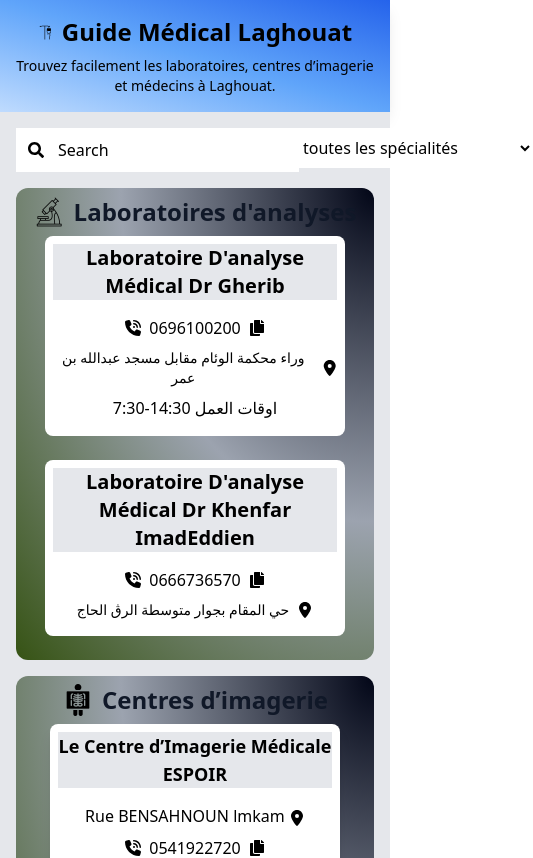
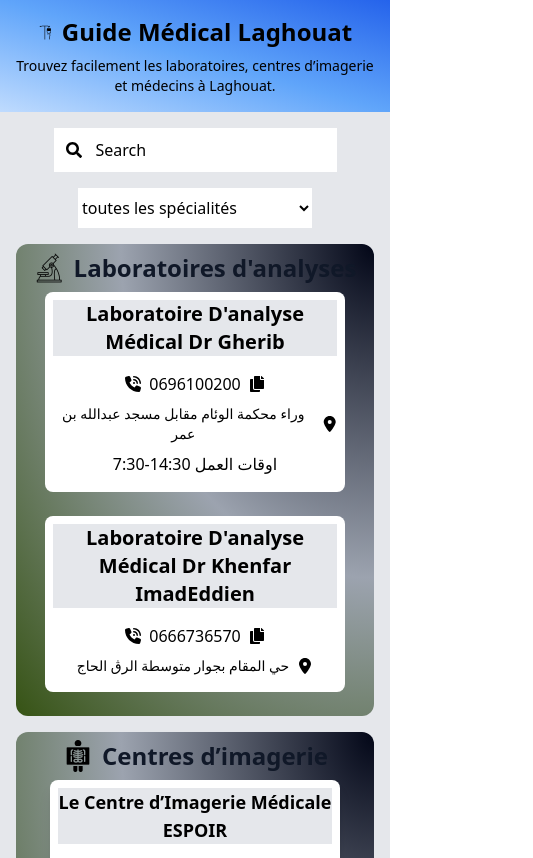
Before and after one commit to Medido1/Guide-M-dical-Laghouat, a React (Vite) app: page / in a window 390 px wide. Shown: the top 858 px of the page, 533 px wide, since content can reach past the window. Built offline with nearby package versions, Linux system fonts and the light colour scheme.

Commit message:
Fix and select layout in mobile

```diff
--- a/src/components/Main.jsx
+++ b/src/components/Main.jsx
@@ -62,8 +62,8 @@
 
   return (
     <main className="p-4 bg-gray-200 flex flex-col gap-4 flex-grow">
-       <div className="flex justify-between">
-          <div className="relative">
+       <div className="flex flex-col items-center gap-4 sm:flex-row sm:justify-between">
+          <div className="relative ">
             <label htmlFor="search"></label>
             <input
               value={searchTerm}
```
